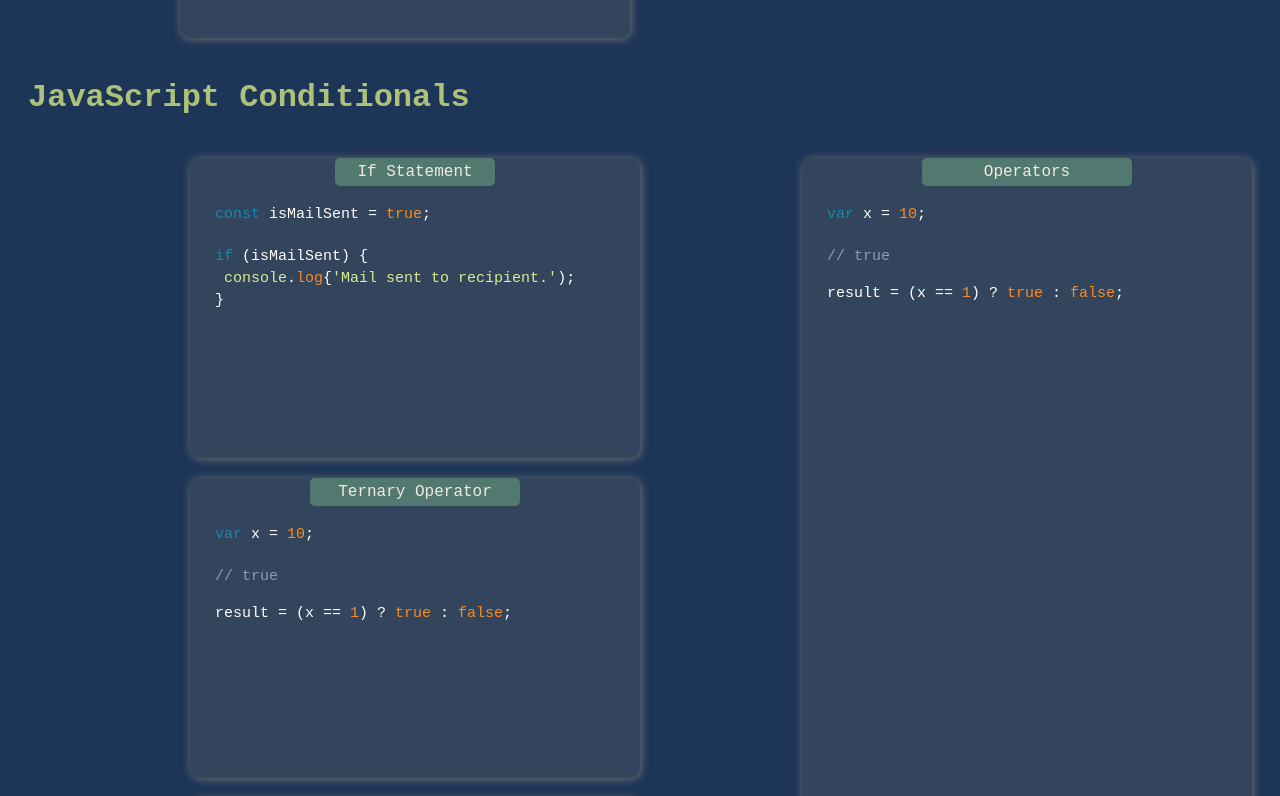
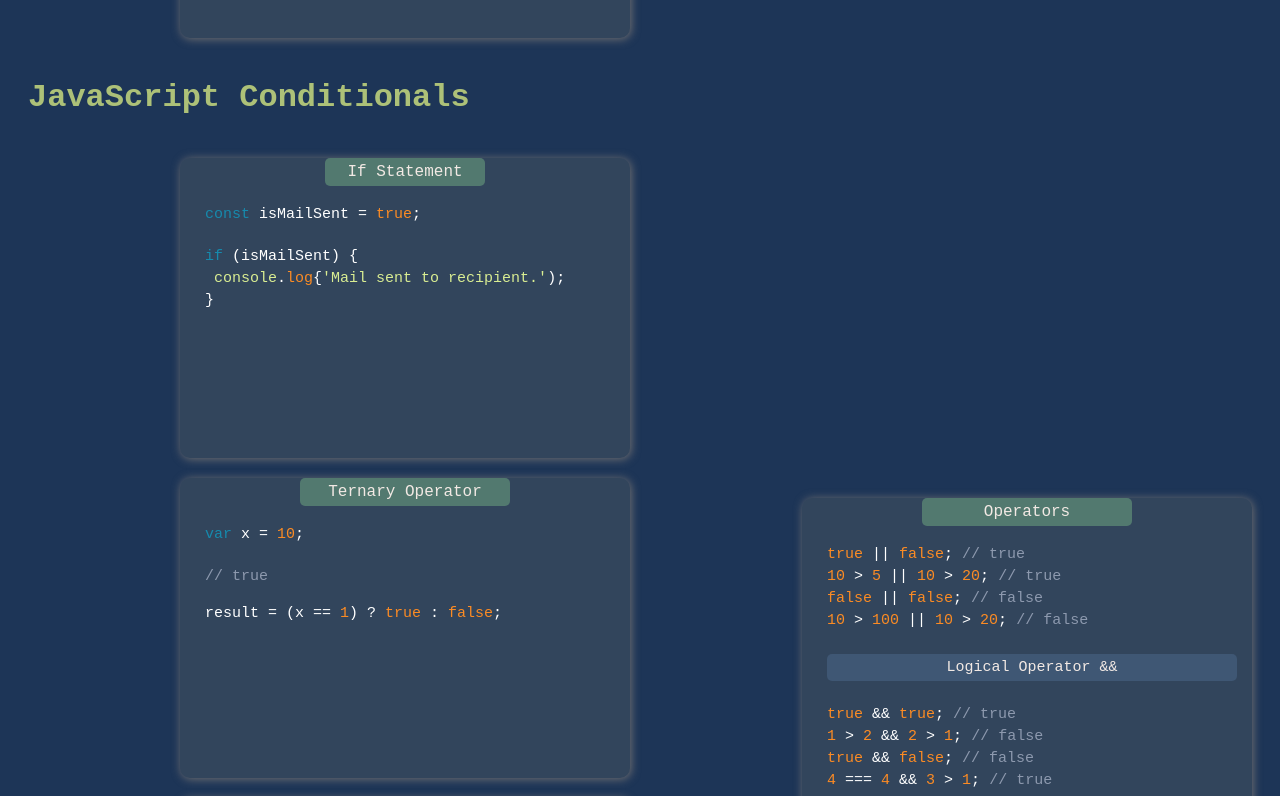
Before and after one commit to omar15hr/CheatSheetDev, a React (Vite) app: page / in a window 1280 px wide. Shown: the part 1780-2576 px from the top of the page. Built offline with nearby package versions, Linux system fonts and the light colour scheme.

Commit message:
estilos operators

```diff
--- a/src/components/js/cards/conditionals/OperatorsCard.tsx
+++ b/src/components/js/cards/conditionals/OperatorsCard.tsx
@@ -2,27 +2,95 @@ export function OperatorsCard() {
   return (
     <div className="card-operators">
       <div className="card-title-aritmethics">Operators</div>
+
       <div className="card-content">
         <div className="card-content-code">
+
           <span>
-            <span className="blue-code">var </span>
-            <span>x =</span>
-            <span className="orange-code"> 10</span>
+            <span className="orange-code">true </span>
+            <span>||</span>
+            <span className="orange-code"> false</span>
             <span>;</span>
+            <span className="grey-light-code"> // true</span>
           </span>
+
+          <span>
+            <span className="orange-code">10 </span>
+            <span>{'>'}</span>
+            <span className="orange-code"> 5</span>
+            <span> ||</span>
+            <span className="orange-code"> 10 </span>
+            <span>{'>'}</span>
+            <span className="orange-code"> 20</span>
+            <span>;</span>
+            <span className="grey-light-code"> // true</span>
+          </span>
+
+          <span>
+            <span className="orange-code">false </span>
+            <span>||</span>
+            <span className="orange-code"> false</span>
+            <span>;</span>
+            <span className="grey-light-code"> // false</span>
+          </span>
+
+          <span>
+            <span className="orange-code">10 </span>
+            <span>{'>'}</span>
+            <span className="orange-code"> 100</span>
+            <span> ||</span>
+            <span className="orange-code"> 10 </span>
+            <span>{'>'}</span>
+            <span className="orange-code"> 20</span>
+            <span>;</span>
+            <span className="grey-light-code"> // false</span>
+          </span>
+
+          <div className="divider-card">Logical Operator &&</div>
+
+          <span>
+            <span className="orange-code">true </span>
+            <span>&&</span>
+            <span className="orange-code"> true</span>
+            <span>;</span>
+            <span className="grey-light-code"> // true</span>
+          </span>
+
+          <span>
+            <span className="orange-code">1 </span>
+            <span>{'>'}</span>
+            <span className="orange-code"> 2</span>
+            <span> &&</span>
+            <span className="orange-code"> 2 </span>
+            <span>{'>'}</span>
+            <span className="orange-code"> 1</span>
+            <span>;</span>
+            <span className="grey-light-code"> // false</span>
+          </span>
+
+          <span>
+            <span className="orange-code">true </span>
+            <span>&&</span>
+            <span className="orange-code"> false</span>
+            <span>;</span>
+            <span className="grey-light-code"> // false</span>
+          </span>
+
+          <span>
+            <span className="orange-code">4 </span>
+            <span>{'==='}</span>
+            <span className="orange-code"> 4</span>
+            <span> &&</span>
+            <span className="orange-code"> 3 </span>
+            <span>{'>'}</span>
+            <span className="orange-code"> 1</span>
+            <span>;</span>
+            <span className="grey-light-code"> // true</span>
+          </span>
+
         </div>
-        <div className="card-content-code">
-          <span className="grey-light-code">// true</span>
-          <p>
-            <span>{"result = (x == "}</span>
-            <span className="orange-code">1</span>
-            <span>{") ? "}</span>
-            <span className="orange-code">true</span>
-            <span>{" : "}</span>
-            <span className="orange-code">false</span>
-            <span>;</span>
-          </p>
-        </div>
+
+
       </div>
     </div>
   );
--- a/src/index.css
+++ b/src/index.css
@@ -125,6 +125,7 @@ body {
   flex-flow: row wrap;
   justify-content: center;
   padding: 20px;
+  gap: 20px;
 }
 .card-operators {
   display: flex;
@@ -141,13 +142,29 @@ body {
 .left-column {
   display: flex;
   justify-content: center;
+  align-items: center;
   flex-wrap: wrap;
   gap: 20px;
   flex: 2;
 }
-
 .right-column {
   display: flex;
   flex-direction: column;
+  justify-content: center;
+  align-items: center;
   flex: 1;
 }
+.divider-card {
+  display: flex;
+  flex-direction: column;
+  align-items: center;
+  width: 100%;
+  text-align: center;
+  background-color: #3f5774;
+  color: #f2e9e4;
+  border: none;
+  margin-top: 20px;
+  margin-bottom: 20px;
+  border-radius: 5px;
+  padding: 5px;
+}
```
